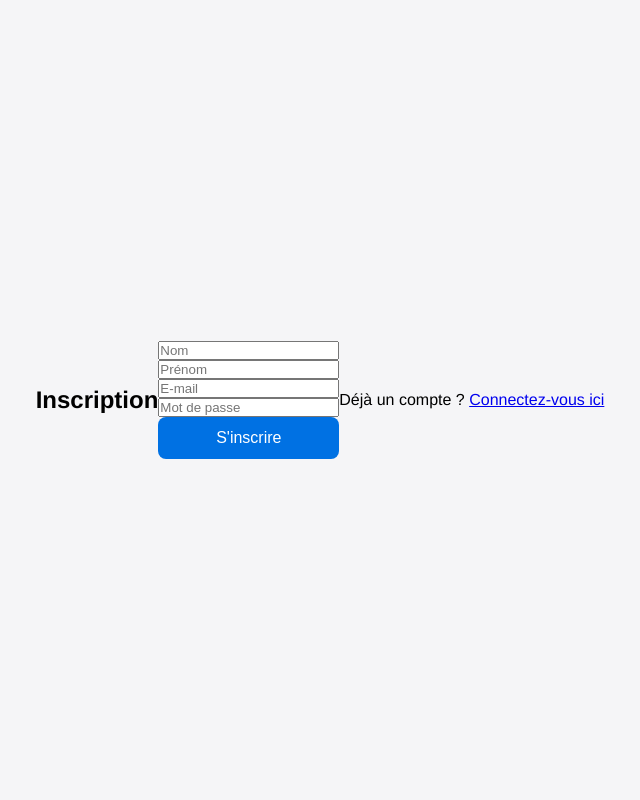
After one commit to LukasMFR/chatbox-project, a PHP site: page /php/register.php in a window 1280 px wide. The commit adds this page. Shown: the whole page, without its empty margins (320-960 px from the left). Run offline with PHP 8.4, Linux system fonts and the light colour scheme.

Commit message:
Add some login related codes

```diff
--- a/css/styles.css
+++ b/css/styles.css
@@ -95,6 +95,13 @@ button:hover {
 
 button:active {
     background-color: #003e7e;
+}
+
+.alert {
+    color: #d9534f;
+    font-weight: bold;
+    text-align: center;
+    margin-top: 20px;
 }
 
 /* DARK MODE */
--- /dev/null
+++ b/php/register.php
@@ -0,0 +1,44 @@
+<?php
+include 'db.php';
+
+if ($_SERVER['REQUEST_METHOD'] == 'POST') {
+    $nom = $_POST['nom'];
+    $prenom = $_POST['prenom'];
+    $mail = $_POST['mail'];
+    $mdp = sha1($_POST['mdp']);
+    $niveau = 'utilisateur';
+
+    $stmt = $pdo->prepare("SELECT * FROM users WHERE mail = ?");
+    $stmt->execute([$mail]);
+
+    if ($stmt->rowCount() > 0) {
+        echo "<p>Un compte avec cet e-mail existe déjà.</p>";
+    } else {
+        $stmt = $pdo->prepare("INSERT INTO users (nom, prenom, mail, mdp, niveau) VALUES (?, ?, ?, ?, ?)");
+        $stmt->execute([$nom, $prenom, $mail, $mdp, $niveau]);
+        echo "<p>Inscription réussie. Vous pouvez maintenant vous connecter.</p>";
+        echo '<p><a href="login.php">Connectez-vous ici</a></p>';
+    }
+}
+?>
+
+<!DOCTYPE html>
+<html lang="fr">
+<head>
+    <meta charset="UTF-8">
+    <meta name="viewport" content="width=device-width, initial-scale=1.0">
+    <title>Inscription</title>
+    <link rel="stylesheet" href="../css/styles.css">
+</head>
+<body>
+    <h2>Inscription</h2>
+    <form method="POST" action="">
+        <input type="text" name="nom" placeholder="Nom" required><br>
+        <input type="text" name="prenom" placeholder="Prénom" required><br>
+        <input type="email" name="mail" placeholder="E-mail" required><br>
+        <input type="password" name="mdp" placeholder="Mot de passe" required><br>
+        <button type="submit">S'inscrire</button>
+    </form>
+    <p>Déjà un compte ? <a href="login.php">Connectez-vous ici</a></p>
+</body>
+</html>
```
Also changed, not shown: php/home.php (+7 -0 lines), php/login.php (added, +45 -0 lines), sql/chatbox.sql (+15 -1 lines).
